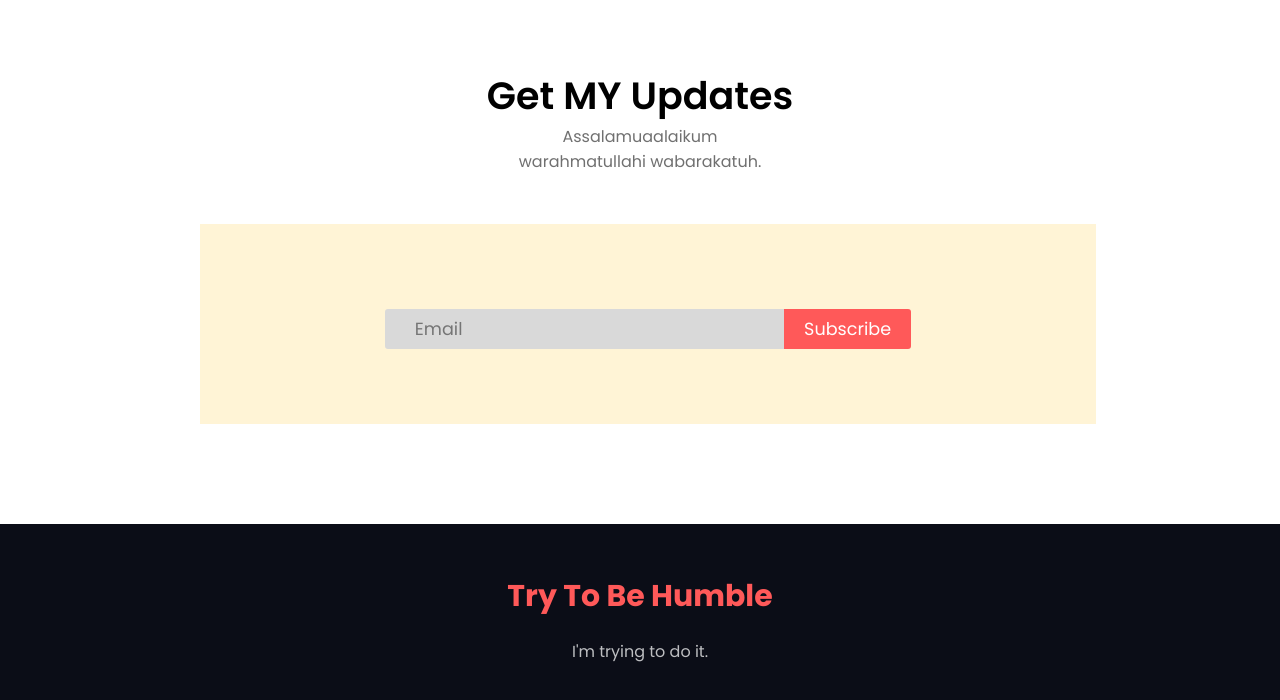
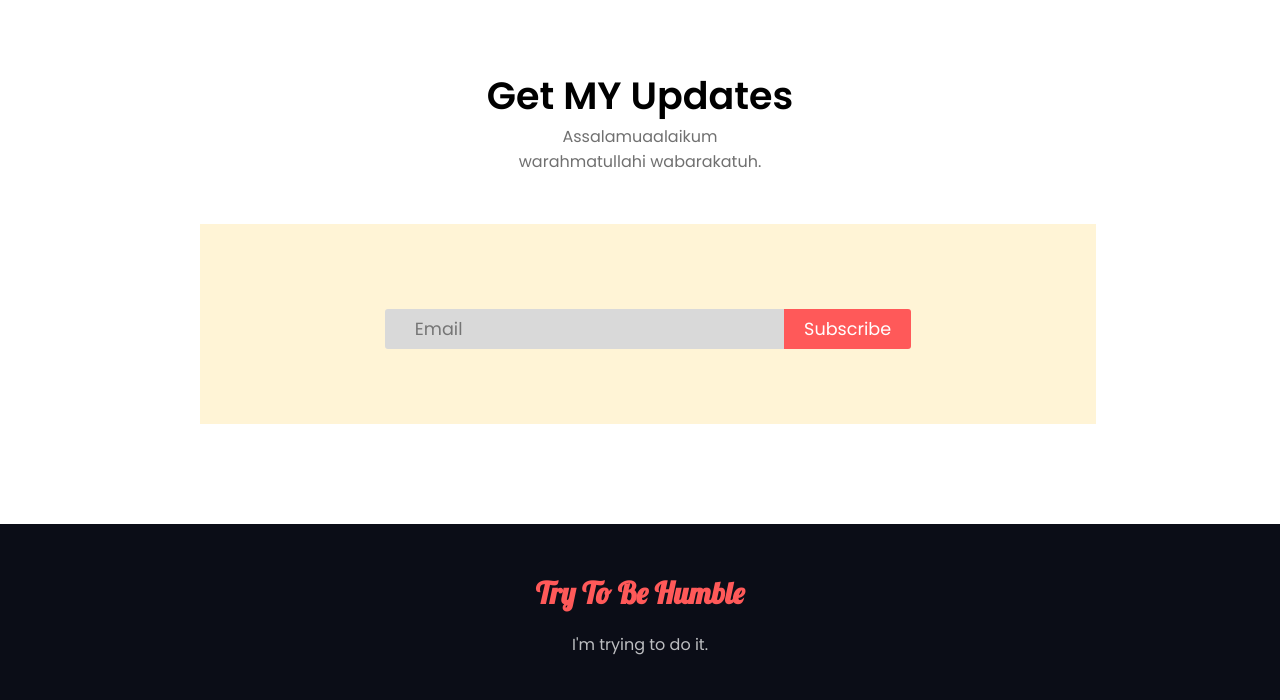
Before and after one commit to aamamun11/first-assignment, a plain HTML site: page index.html in a window 1280 px wide. Shown: the part 2419-3119 px from the top of the page. Drawn offline with Linux system fonts and the light colour scheme.

Commit message:
changes with font and some extra things

```diff
--- a/index.html
+++ b/index.html
@@ -10,6 +10,7 @@
     <link rel="preconnect" href="https://fonts.googleapis.com">
     <link rel="preconnect" href="https://fonts.gstatic.com" crossorigin>
     <link href="https://fonts.googleapis.com/css2?family=Poppins:wght@400;500;600;700&display=swap" rel="stylesheet">
+    <link href='https://fonts.googleapis.com/css?family=Lobster' rel='stylesheet'>
 </head>
 
 <body>
--- a/style.css
+++ b/style.css
@@ -294,6 +294,7 @@ footer {
 footer>h1 {
     color: #FF5959;
     padding-top: 50px;
+    font-family: 'Lobster';
 }
 
 footer>p {
```
